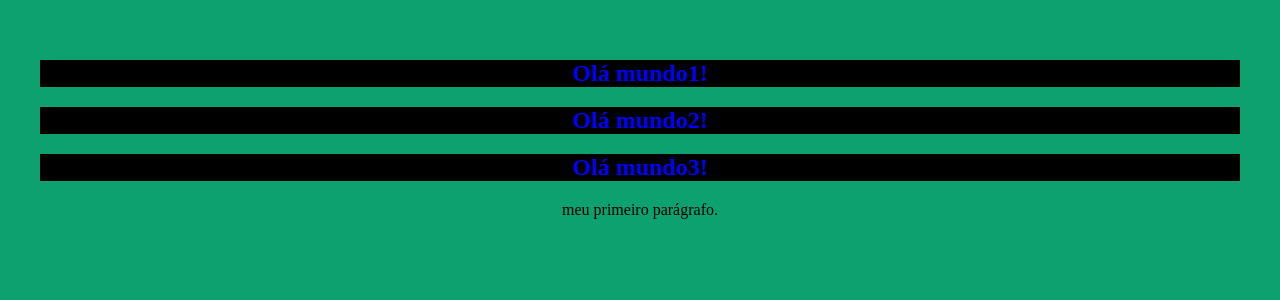
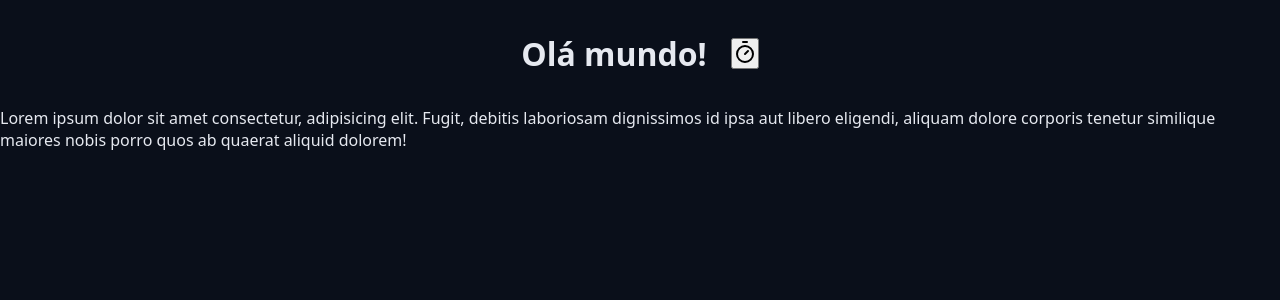
Before and after one commit to dutra357/chronos-app, a React (Vite) app in the folder app/: page / in a window 1280 px wide. Shown: the top 300 px of the page. Built offline with nearby package versions, Linux system fonts and the light colour scheme.

Commit message:
Ajuste do headin. Instalado Lucide-React (npm).

```diff
--- a/app/package.json
+++ b/app/package.json
@@ -10,6 +10,7 @@
     "preview": "vite preview"
   },
   "dependencies": {
+    "lucide-react": "^0.511.0",
     "react": "^19.1.0",
     "react-dom": "^19.1.0"
   },
--- a/app/src/App.tsx
+++ b/app/src/App.tsx
@@ -1,18 +1,22 @@
 import './styles/global.css'
 import './styles/theme.css'
 
+import { TimerIcon } from 'lucide-react';
 import { Heading } from './components/Heading'
 
 function App() {
 
   return (
     <>
-      <section>
-        <Heading attr1={123}>Olá mundo1!</Heading>
-        <Heading attr2='String Normal'>Olá mundo2!</Heading>
-        <Heading>Olá mundo3!</Heading>
-        <p>meu primeiro parágrafo.</p>
-      </section>
+        <Heading>
+          Olá mundo!
+          <button><TimerIcon/></button>
+        </Heading>
+
+
+        <p>Lorem ipsum dolor sit amet consectetur, adipisicing elit.
+           Fugit, debitis laboriosam dignissimos id ipsa aut libero eligendi, aliquam dolore
+           corporis tenetur similique maiores nobis porro quos ab quaerat aliquid dolorem!</p>
     </>
   )
 }
--- a/app/src/components/Heading.module.css
+++ b/app/src/components/Heading.module.css
@@ -1,7 +1,7 @@
 .heading {
-  color: blue;
+  margin: 3.2rem 0;
+  display: flex;
+  align-items: center;
+  justify-content: center;
+  gap: 2.4rem;
 }
-
-.back {
-  background-color: black;
-}
--- a/app/src/components/Heading.tsx
+++ b/app/src/components/Heading.tsx
@@ -1,13 +1,14 @@
 import styles from './Heading.module.css'
 
-export function Heading(props: any) {
+type HeadingProps = {
+    children: React.ReactNode;
+}
 
-    const variasStrings = `${styles.back} ${styles.heading}`;
+export function Heading({ children }: HeadingProps) {
+
     return (
         <>
-            <div className={variasStrings}>
-                <h1>{props.children}</h1>
-            </div>
+            <h1 className={styles.heading}> {children} </h1>
         </>
     )
 }
--- a/app/src/styles/global.css
+++ b/app/src/styles/global.css
@@ -1,10 +1,18 @@
-body {
-  background-color: var(--primary);
+* {
+  margin: 0;
+  padding: 0;
+  box-sizing: 0;
 }
 
-#root {
-  max-width: 1280px;
-  margin: 0 auto;
-  padding: 2rem;
-  text-align: center;
+html {
+  font-size: 62.5%;
 }
+
+body {
+  /* 16 pixels */
+  font-size: 1.6rem;
+  font-family: system-ui, -apple-system, BlinkMacSystemFont, 'Segoe UI',
+   Roboto, Oxygen, Ubuntu, Cantarell, 'Open Sans', 'Helvetica Neue', sans-serif;
+   background-color: var(--gray-900);
+   color: var(--text-default);
+}
```
Also changed, not shown: 1 other file (tests, documents, lock files or other folders).
